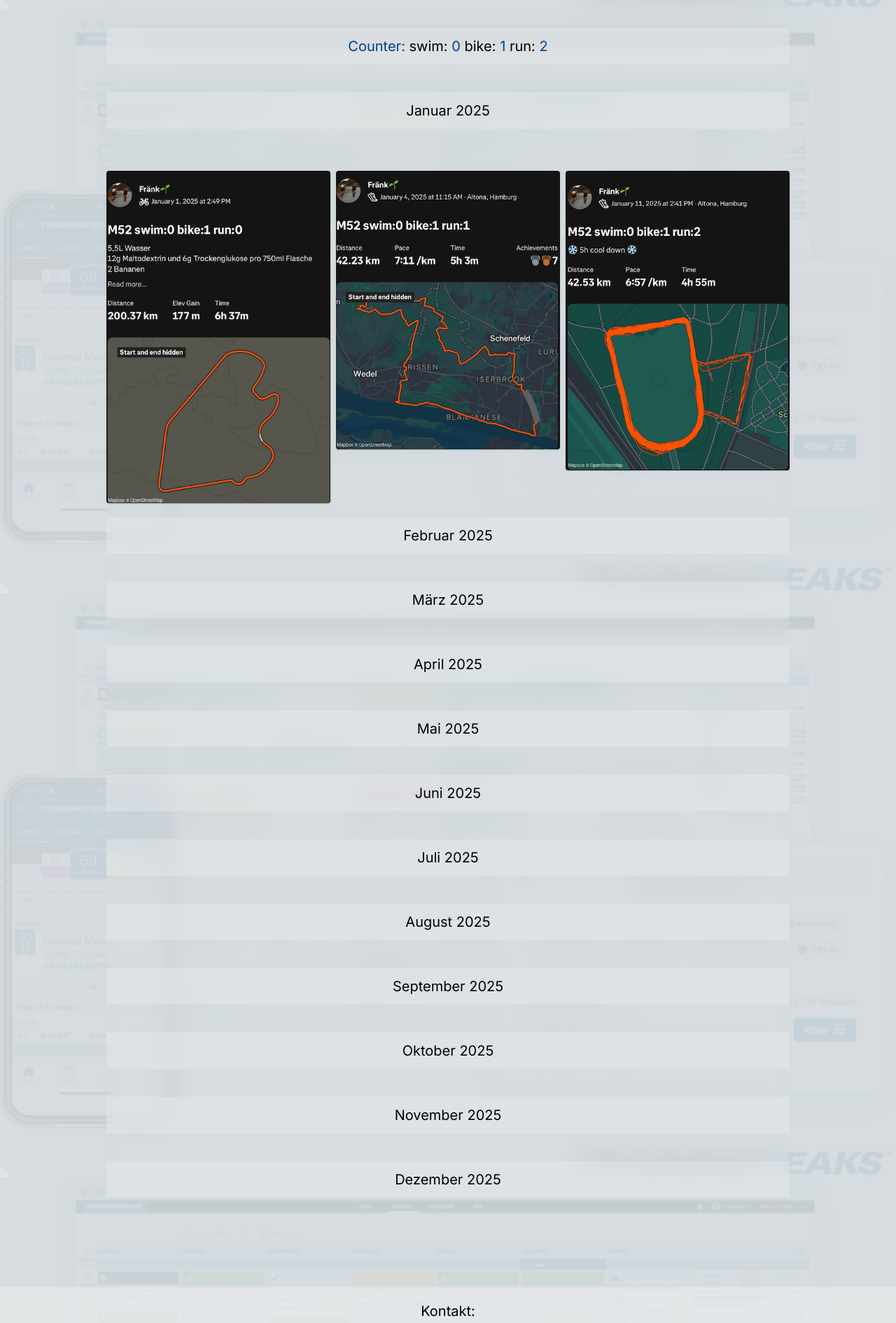
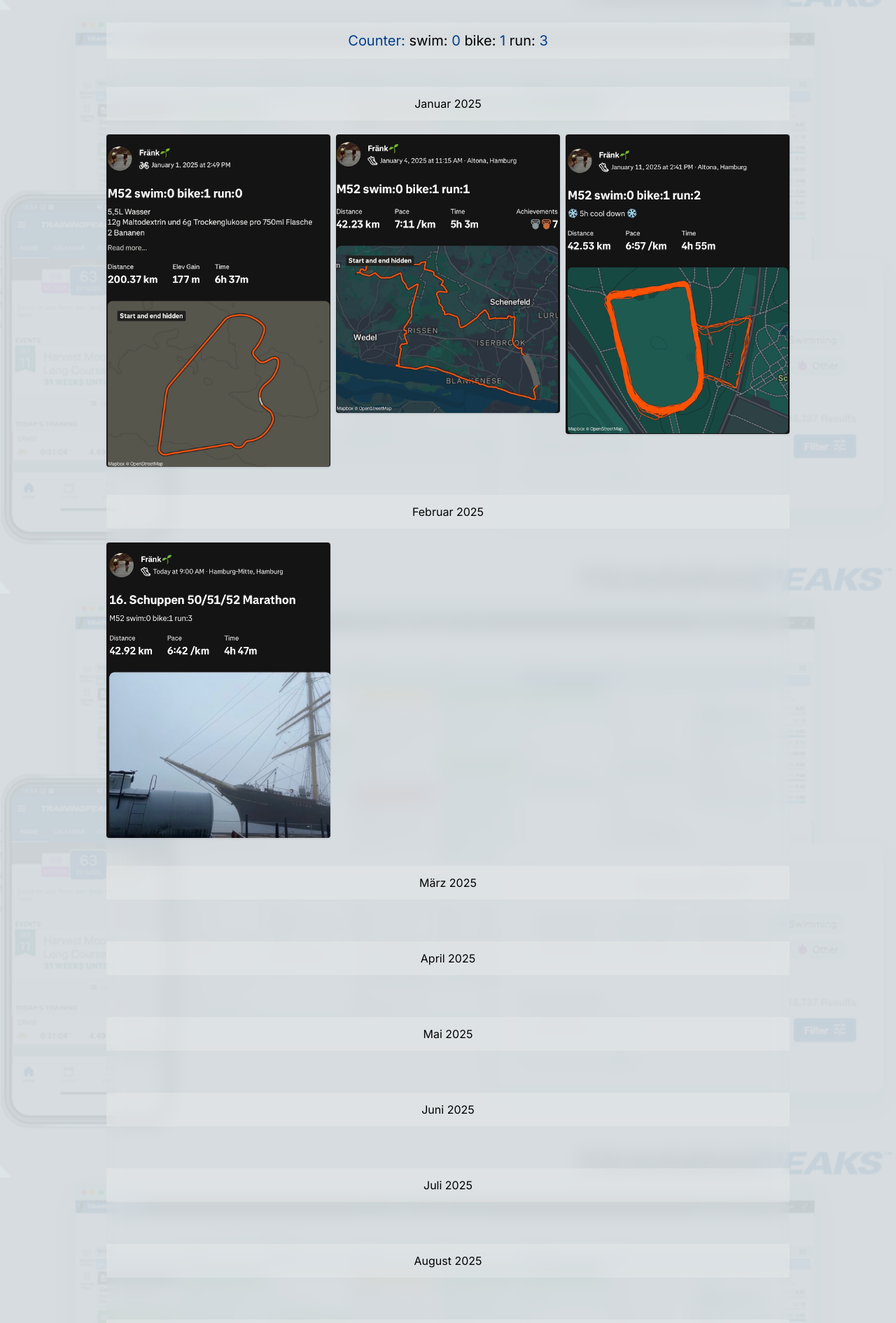
Before and after one commit to FrankSiyli/cna_sec, a Next.js app: page /m52 in a window 1280 px wide. Shown: the part 820-2710 px from the top of the page at 70% size. Built offline with nearby package versions, Linux system fonts and the light colour scheme.

Commit message:
styling changes

```diff
--- a/src/app/(pages)/about/page.js
+++ b/src/app/(pages)/about/page.js
@@ -18,7 +18,7 @@ const Page = () => {
           <div className="backdrop-blur-md backdropSafari rounded-xl mb-10">
             <div className="bg-appGrey/30 p-3">
               <h2>
-                <span className="text-xl text-appBlue">Moin</span>
+                <span className=" text-appBlue">Moin</span>
               </h2>
 
               <p>Ich bin Frank aus Hamburg </p>
--- a/src/app/(pages)/m52/page.js
+++ b/src/app/(pages)/m52/page.js
@@ -4,7 +4,19 @@ import ArrowLeftSvg from "../../components/buttons/svgCollection/ArrowLeftSvg";
 import Head from "next/head";
 
 const Page = () => {
+
+
+  const months = [
+    "Januar", "Februar", "März", "April", "Mai", "Juni", "Juli", "August", "September", "Oktober", "November", "Dezember"
+  ];
+
+  const images = {
+    Januar: ["m52_1.png", "m52_2.png", "m52_3.png"],
+    Februar: ["m52_4.png"],
+  };
   return (
+
+
     <>
       <Head>
         <meta name="robots" content="noindex" />
@@ -16,12 +28,12 @@ const Page = () => {
         <div className="mt-40 mb-20 text-center">
           <div className="backdrop-blur-md backdropSafari mb-10">
             <div>
-              <h2 className="text-xl bg-appGrey/30 p-3 mb-10">M-52 Challenge</h2>
+              <h2 className=" bg-appGrey/30 p-3 mb-10">M-52 Challenge</h2>
 
               <div className="backdrop-blur-md backdropSafari rounded-xl mb-10 text-left">
 
                <div className="text-appBlue">
-                <p className="mb-5 text-lg">52 Marathondistanzen in 52 Wochen</p>
+                <p className="mb-5">52 Marathondistanzen in 52 Wochen</p>
                 <p>42.195km laufen = 1 Punkt</p>
                 <p>200km radfahren = 1 Punkt</p>
                 <p>10km schwimmen = 1 Punkt</p>
@@ -44,48 +56,25 @@ const Page = () => {
                 <p>Bei Einheiten länger als 24h keine Pause länger als 3h und maximal 6h Gesamtpausenzeit in 24h</p>
               </div>
 
-              <h2 className="text-xl bg-appGrey/30 p-3 mb-10"><span className="text-appBlue">Counter:</span> swim: <span className="text-appBlue">0</span> bike: <span className="text-appBlue">1</span> run: <span className="text-appBlue">2</span></h2>
+              <h2 className="text-xl bg-appGrey/30 p-3 mb-10"><span className="text-appBlue">Counter:</span> swim: <span className="text-appBlue">0</span> bike: <span className="text-appBlue">1</span> run: <span className="text-appBlue">3</span></h2>
 
-              <h2 className="text-xl bg-appGrey/30 p-3 mb-10">Januar 2025</h2>
-
-              <div className="grid grid-cols-1 md:grid-cols-3 mt-10 gap-2 mx-auto">
-
-              <img
-                className="mx-auto shadow rounded m-5 w-80"
-                width={300}
-                height={300}
-                src="/challenge/m52_1.png"
-                alt="bike"
-              />
-              <img
-                className="mx-auto shadow rounded m-5 w-80"
-                width={300}
-                height={300}
-                src="/challenge/m52_2.png"
-                alt="bike"
-              />
-              <img
-                className="mx-auto shadow rounded m-5 w-80"
-                width={300}
-                height={300}
-                src="/challenge/m52_3.png"
-                alt="bike"
-              />
-              </div>
-
-              <h2 className="text-xl bg-appGrey/30 p-3 mb-10">Februar 2025</h2>
-              <h2 className="text-xl bg-appGrey/30 p-3 mb-10">März 2025</h2>
-              <h2 className="text-xl bg-appGrey/30 p-3 mb-10">April 2025</h2>
-              <h2 className="text-xl bg-appGrey/30 p-3 mb-10">Mai 2025</h2>
-              <h2 className="text-xl bg-appGrey/30 p-3 mb-10">Juni 2025</h2>
-              <h2 className="text-xl bg-appGrey/30 p-3 mb-10">Juli 2025</h2>
-              <h2 className="text-xl bg-appGrey/30 p-3 mb-10">August 2025</h2>
-              <h2 className="text-xl bg-appGrey/30 p-3 mb-10">September 2025</h2>
-              <h2 className="text-xl bg-appGrey/30 p-3 mb-10">Oktober 2025</h2>
-              <h2 className="text-xl bg-appGrey/30 p-3 mb-10">November 2025</h2>
-              <h2 className="text-xl bg-appGrey/30 p-3 mb-10">Dezember 2025</h2>
-
-
+              {months.map((month) => (
+          <div key={month} className="mb-10">
+            <h2 className=" bg-appGrey/30 p-3 mb-5">{month} 2025</h2>
+            <div className="grid grid-cols-1 md:grid-cols-3 gap-2">
+              {images[month]?.map((img, i) => (
+                <img
+                  key={i}
+                  className="mx-auto shadow rounded w-80"
+                  width={300}
+                  height={300}
+                  src={`/challenge/${img}`}
+                  alt="challenge"
+                />
+              ))}
+            </div>
+          </div>
+        ))}
 
             </div>
           </div>
--- a/src/app/(pages)/staticPlans/page.js
+++ b/src/app/(pages)/staticPlans/page.js
@@ -16,11 +16,17 @@ const Page = () => {
         <div className="mt-40 mb-20 text-center">
           <div className="backdrop-blur-md backdropSafari mb-10">
             <div>
-              <h2 className="text-xl bg-appGrey/30 p-3">
+              <h2 className=" bg-appGrey/30 p-3 mb-5">
                 <span className="text-appBlue ml-1">Statische </span>
                 Trainingspläne
               </h2>
-              <button className="bg-appBlue  text-appGrey border border-appGrey/50 p-1.5 shadow-xl m-10 rounded hover:text-black transform transition-transform duration-500 ">
+
+              <p>
+                Falls dir ein fertiger Plan ausreicht, schau gern in meiner App
+                vorbei{" "}
+              </p>
+
+              <button className="bg-appBlue/80  text-appGrey border border-appGrey/50 p-1.5 shadow-xl m-10 rounded hover:text-black/50 transform transition-transform duration-500 ">
                 <Link
                   className="underline"
                   target="_blank"
@@ -29,10 +35,6 @@ const Page = () => {
                   siyli-app.de
                 </Link>
               </button>
-              <p>
-                Falls dir ein fertiger Plan ausreicht, schau gern in meiner App
-                vorbei{" "}
-              </p>
 
               <img
                 className="mx-auto shadow rounded m-10 w-auto mb-80"
--- a/src/app/components/Footer/Footer.js
+++ b/src/app/components/Footer/Footer.js
@@ -4,7 +4,7 @@ import React from "react";
 const Footer = () => {
   return (
     <div className="w-full p-5 flex flex-col text-center bg-appGrey/50">
-    <h2 className="text-xl text-center">Kontakt:</h2>
+    <h2 className="text-center">Kontakt:</h2>
             <a className="text-center underline mb-10" href="mailto:info@siyli-endurance-coaching.com">
             info@siyli-endurance-coaching.com
             </a>
--- a/src/app/components/Menu/Menu.js
+++ b/src/app/components/Menu/Menu.js
@@ -53,9 +53,9 @@ const Menu = forwardRef(({ handleMenuClick }, ref) => {
                   onClick={() => setShowMenu(false)}
                   href={menuItem.link}
                   key={menuItemIndex}
-                  className="flex justify-between items-center rounded m-1 bg-appBlue  text-appGrey border border-appGrey/50 cursor-pointer shadow-xl hover:text-black transform transition-transform duration-300"
+                  className="flex justify-between items-center rounded m-1 bg-appBlue/90  text-appGrey border border-appGrey/50 cursor-pointer shadow-xl hover:text-black/50 transform transition-transform duration-300"
                 >
-                  <p className="m-2 ">{menuItem.title}</p>
+                  <p className="m-1">{menuItem.title}</p>
                   <ArrowRightSvg />
                 </Link>
               ))}
--- a/src/app/components/buttons/svgCollection/ArrowLeftSvg.js
+++ b/src/app/components/buttons/svgCollection/ArrowLeftSvg.js
@@ -3,14 +3,14 @@ const ArrowLeftSvg = () => {
 
   return (
     <div
-      className="fixed left-2 top-28 rounded shadow text-appBlue z-10 bg-appGrey/20 cursor-pointer transform transition-all duration-300"    >
+      className="fixed left-2 top-28 rounded shadow text-appBlue z-10 bg-appGrey/20 hover:bg-appGrey cursor-pointer"    >
       <svg
         xmlns="http://www.w3.org/2000/svg"
         fill="none"
         viewBox="0 0 24 24"
         strokeWidth={1.5}
         stroke="currentColor"
-        className="w-10 h-10 "
+        className="w-7 h-7"
       >
         <path
           strokeLinecap="round"
--- a/src/app/components/buttons/svgCollection/ArrowRightSvg.js
+++ b/src/app/components/buttons/svgCollection/ArrowRightSvg.js
@@ -7,7 +7,7 @@ const ArrowRightSvg = () => {
         viewBox="0 0 24 24"
         strokeWidth={1.5}
         stroke="currentColor"
-        className="w-8 h-8 cursor-pointer hover:scale-105 transition-all"
+        className="w-6 h-6 cursor-pointer hover:scale-105 transition-all"
       >
         <path
           strokeLinecap="round"
--- a/src/app/page.js
+++ b/src/app/page.js
@@ -8,8 +8,8 @@ export default function Home() {
     <main className="flex flex-col items-center justify-between p-2">
       <CookieConsent />
       <div className="mt-40 mb-20 text-center">
-        <h2 className="text-xl mb-10 bg-appGrey/30 p-3">
-          <span className="text-appBlue ml-1 font-semibold">Trainingsplan</span>
+        <h2 className="mb-10 bg-appGrey/30 p-3">
+          <span className="text-appBlue ml-1">Trainingsplan</span>
           erstellung
         </h2>
         <div className="max-w-xl mx-5 backdrop-blur-md backdropSafari rounded-xl mb-10 flex flex-col text-left gap-3">
```
Also changed, not shown: src/app/components/buttons/ButtonHamburgerMenu.js (+5 -9 lines), public/challenge/m52_4.png (added).
